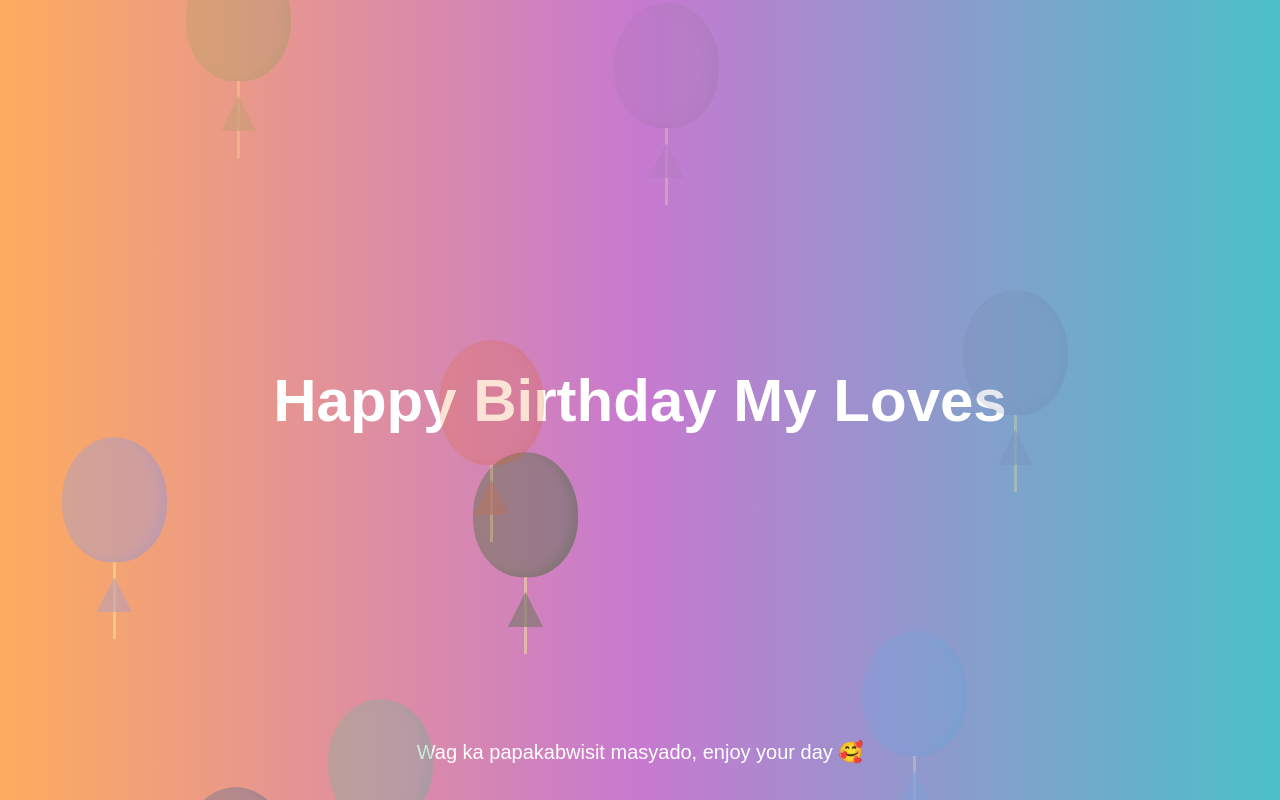
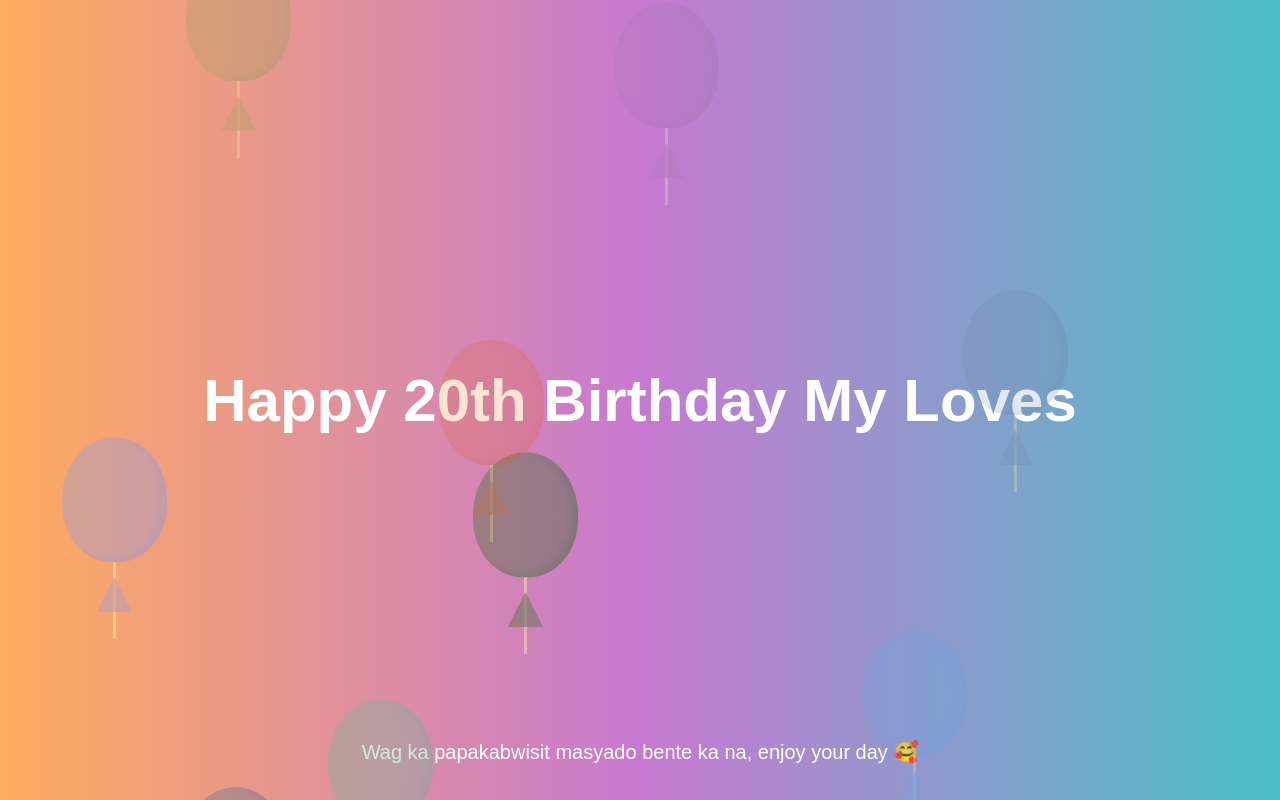
Before and after one commit to Cheeeps/loveeee, a plain HTML site: page index.html in a window 1280 px wide. Drawn offline with Linux system fonts and the light colour scheme; a web font is replaced by a local one.

Commit message:
Update index.html

```diff
--- a/index.html
+++ b/index.html
@@ -17,10 +17,10 @@
 
     <div id="balloon-container">
         <div class="container">
-            <h1 class="bdayText">Happy Birthday My Loves</h1>
+            <h1 class="bdayText">Happy 20th Birthday My Loves</h1>
         </div>
         <div class="words">
-            <p>Wag ka papakabwisit masyado, enjoy your day 🥰</p>
+            <p>Wag ka papakabwisit masyado bente ka na, enjoy your day 🥰</p>
         </div>
     </div>
 
```
